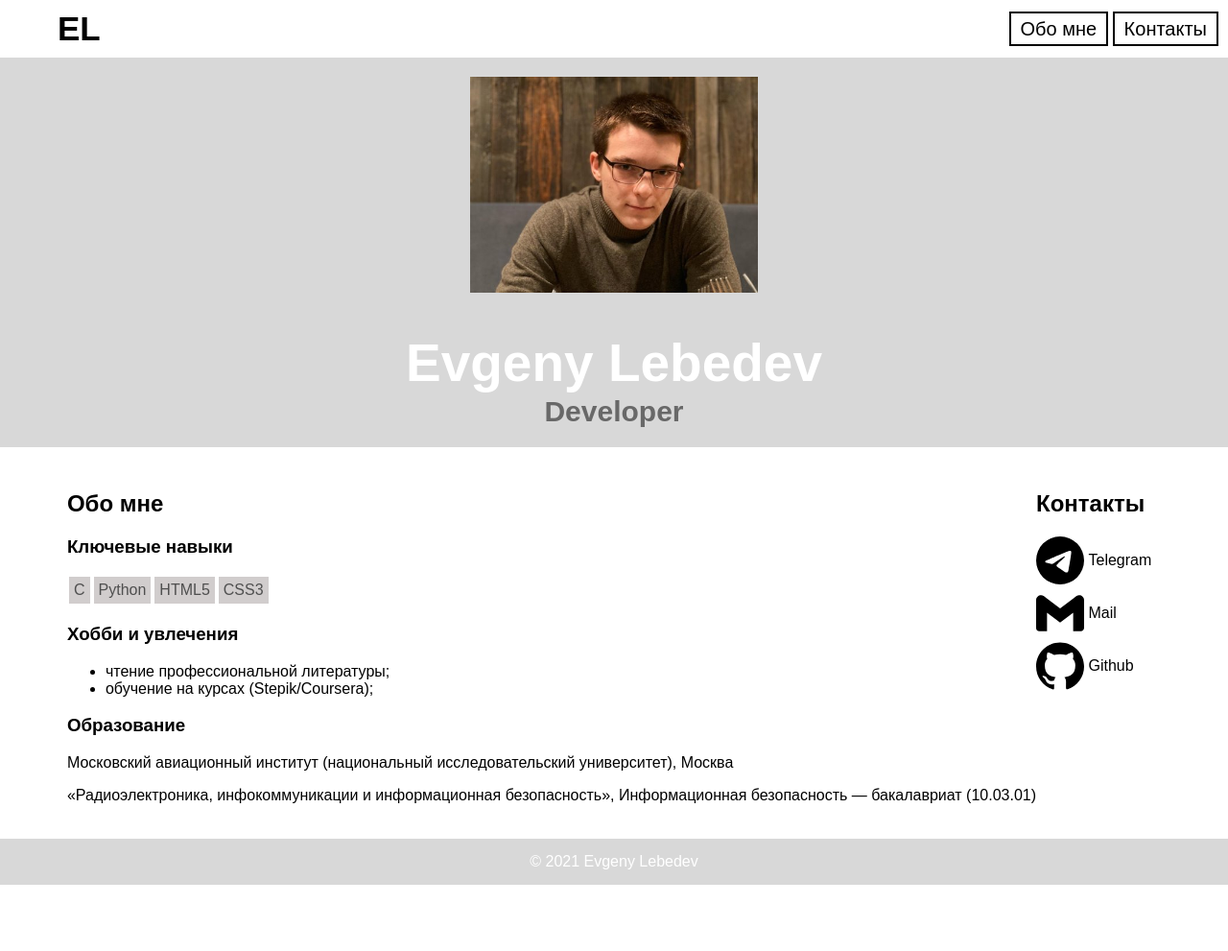
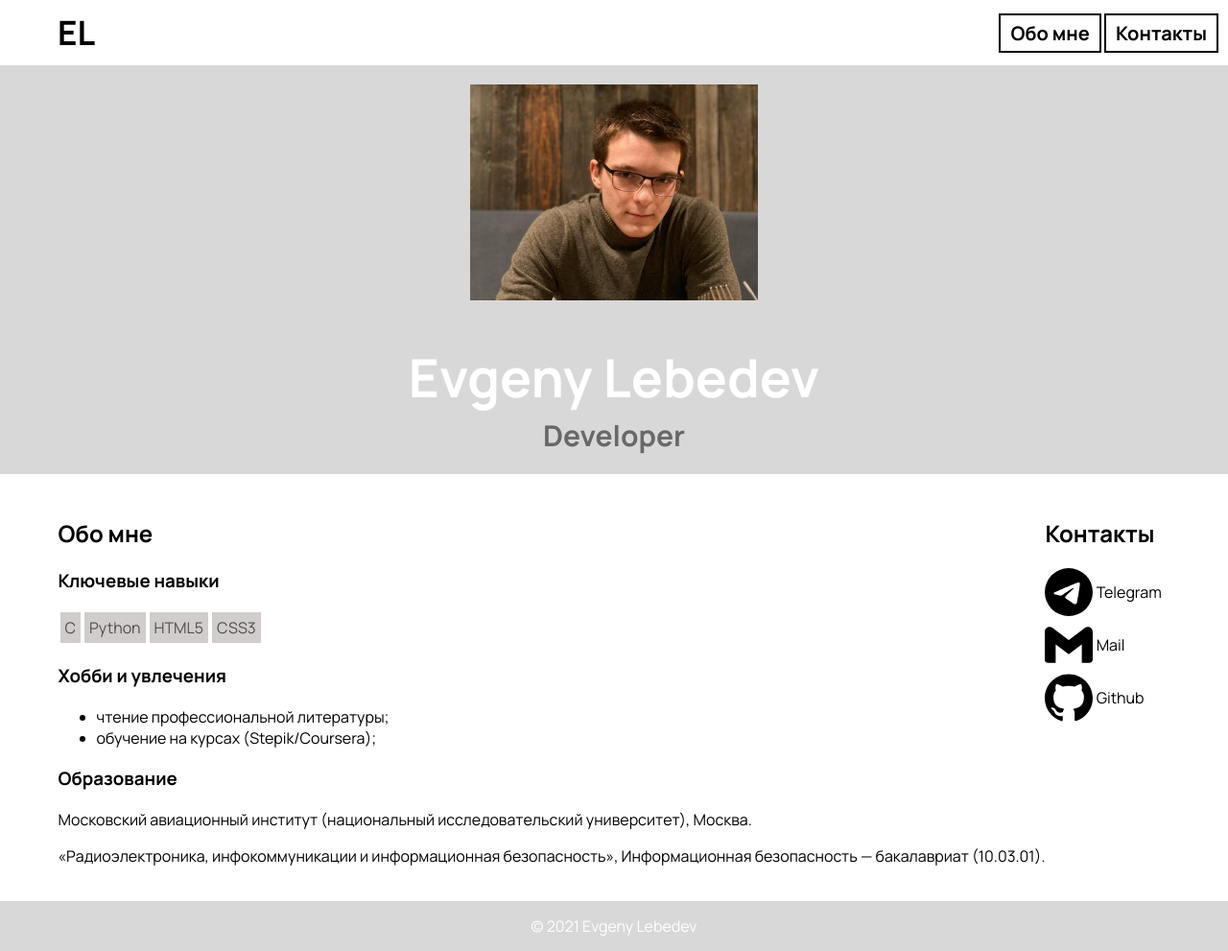
Before and after one commit to EEvgenyL/EvgenyLebedev, a plain HTML site: page index.html in a window 1280 px wide. Shown: the whole page at 96% size. Before the commit the page ends 922 px from the top, so only its background shows below. Drawn offline with Linux system fonts and the light colour scheme.

Commit message:
new font
Новый шрифт на сайте

```diff
--- a/index.html
+++ b/index.html
@@ -55,11 +55,11 @@
           <h3>Образование</h3>
           <p>
             Московский авиационный институт (национальный исследовательский
-            университет), Москва
+            университет), Москва.
           </p>
           <p>
             «Радиоэлектроника, инфокоммуникации и информационная безопасность»,
-            Информационная безопасность — бакалавриат (10.03.01)
+            Информационная безопасность — бакалавриат (10.03.01).
           </p>
         </section>
         <section id="contacts">
--- a/style.css
+++ b/style.css
@@ -1,3 +1,18 @@
+@font-face {
+  font-family: 'Roboto';
+  src: url(fonts/Manrope-Regular.ttf);
+  font-weight: normal;
+  font-style: normal;
+}
+@font-face {
+  font-family: 'Roboto';
+  src: url(fonts/Manrope-Bold.ttf);
+  font-weight:bold;
+  font-style: normal;
+}
+
+
+
 body {
   background-color: white;
   margin: 0;
@@ -5,6 +20,8 @@ body {
 }
 
 .site-header {
+  font-family:'Roboto', sans-serif;
+  font-weight: bold;
   padding: 10px;
   background-color: #ffffff;
   display: flex;
@@ -19,6 +36,7 @@ body {
 }
 
 .logo {
+  font-family:'Roboto', sans-serif;
   text-decoration: none;
   font-size: 35px;
   font-weight: bold;
@@ -47,10 +65,12 @@ body {
 }
 
 .main-header {
+  font-family:'Roboto', sans-serif;
   text-align: center;
   background-color: #d8d8d8;
 }
 .main-header h1 {
+
   margin-left: 10%;
   margin-right: 10%;
   color: white;
@@ -105,6 +125,7 @@ body {
 }
 
 article {
+  font-family:'Roboto', sans-serif;
   display: flex;
   flex-direction: row;
   justify-content: center;
@@ -113,6 +134,7 @@ article {
 }
 
 footer p {
+  font-family:'Roboto', sans-serif;
   margin-top: 20px;
   margin-bottom: 0px;
   padding-top: 15px;
@@ -131,6 +153,7 @@ footer p {
     font-size: 30px;
   }
   .site-header {
+
     display: block;
     flex-direction: column;
   }
```
Also changed, not shown: fonts/Manrope-Bold.ttf (added), fonts/Manrope-Regular.ttf (added).
